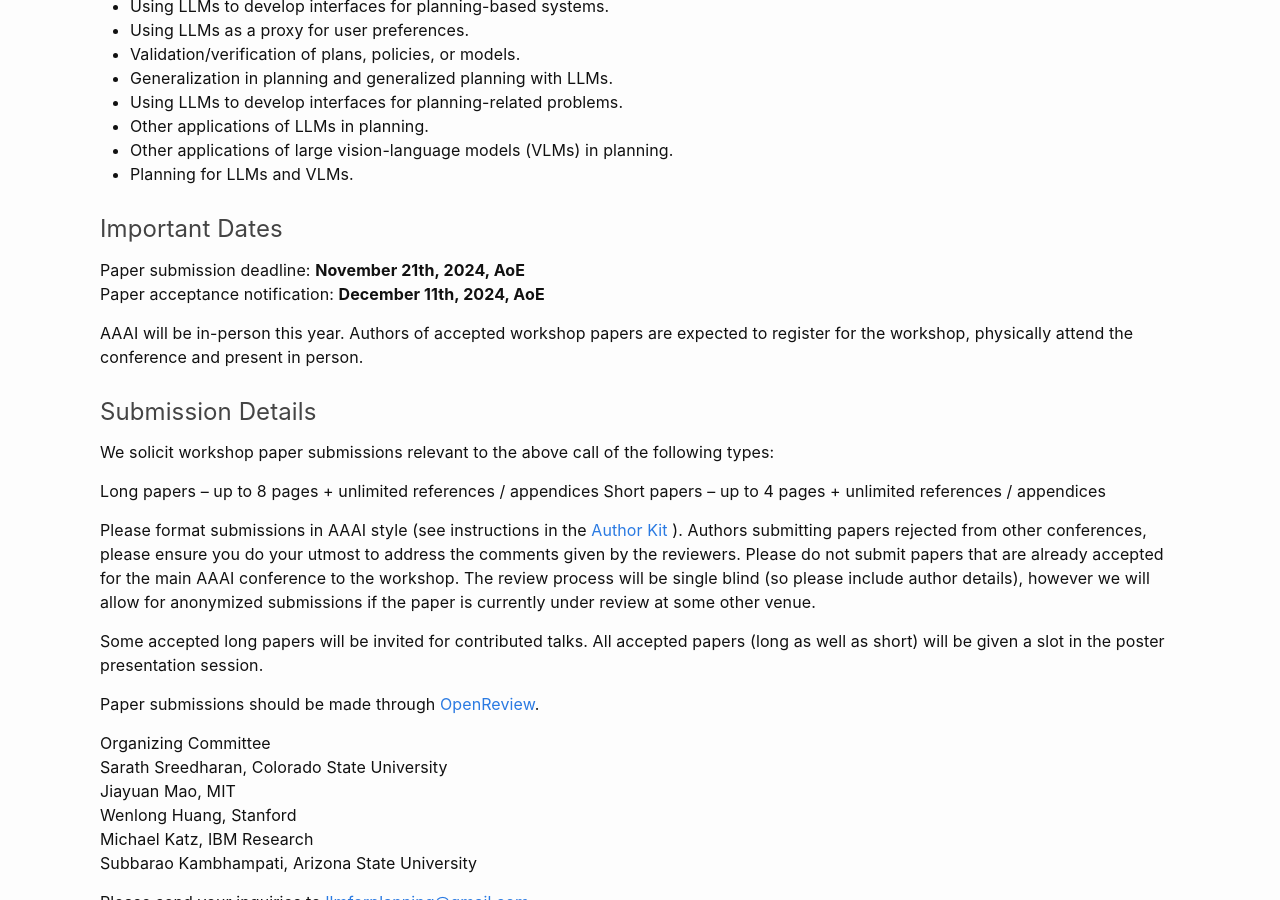
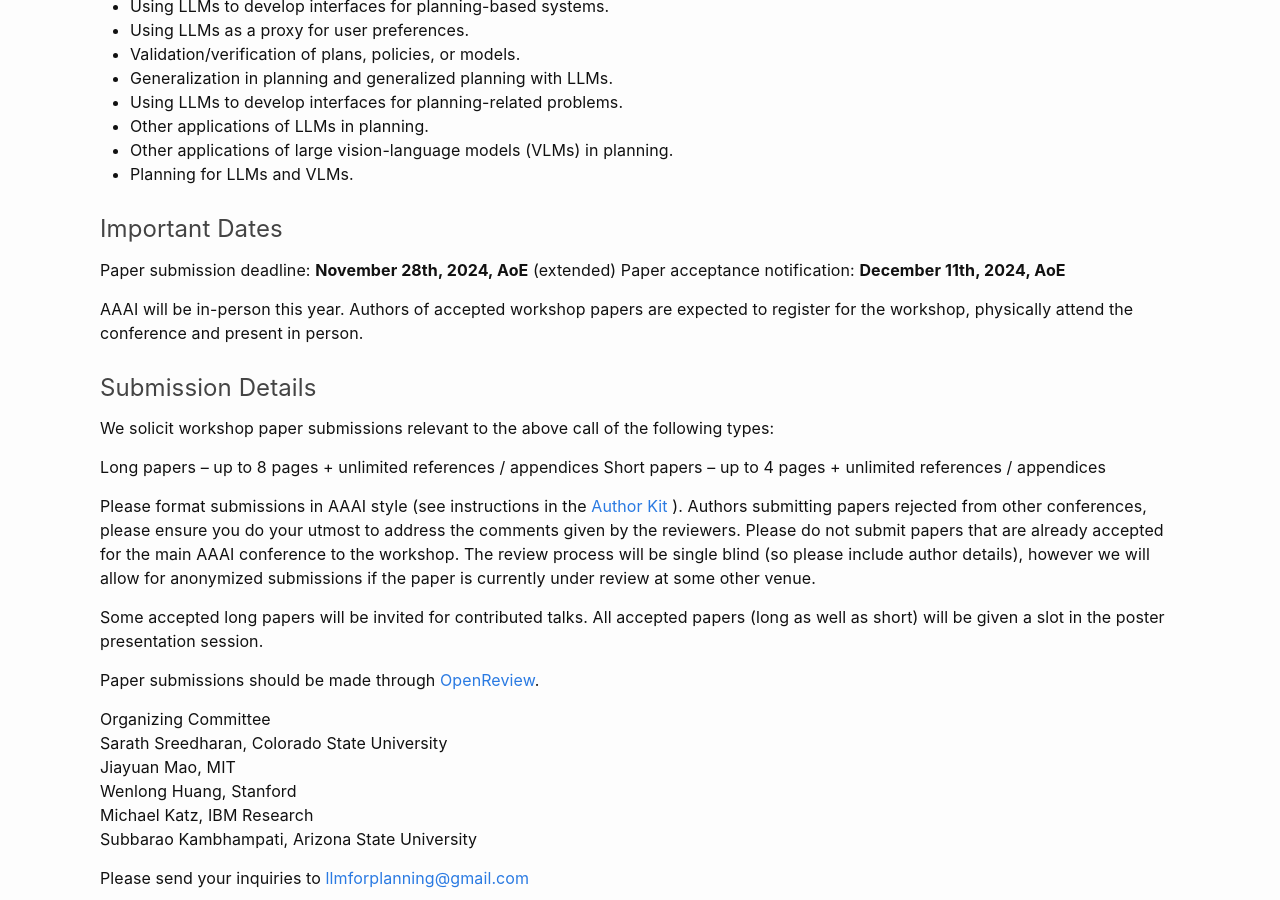
Before and after one commit to llmforplanning/llmforplanning.github.io, a Jekyll site: the page built from index.md, in a window 1280 px wide and 900 px high, scrolled down 688 px. Built offline with Jekyll 4.4.1, drawn with Linux system fonts in a browser that asks for light colours.

Commit message:
updated deadline

```diff
--- a/index.md
+++ b/index.md
@@ -84,7 +84,7 @@ On the day of the event, make sure you have a team to manage different aspects,
 
 
 #### Important Dates
-Paper submission deadline: **November 21th, 2024, AoE**
+Paper submission deadline: **November 28th, 2024, AoE**  (extended)
 Paper acceptance notification: **December 11th, 2024, AoE**
 
 AAAI will be in-person this year. Authors of accepted workshop papers are expected to register for the workshop, physically attend the conference and present in person.
```
